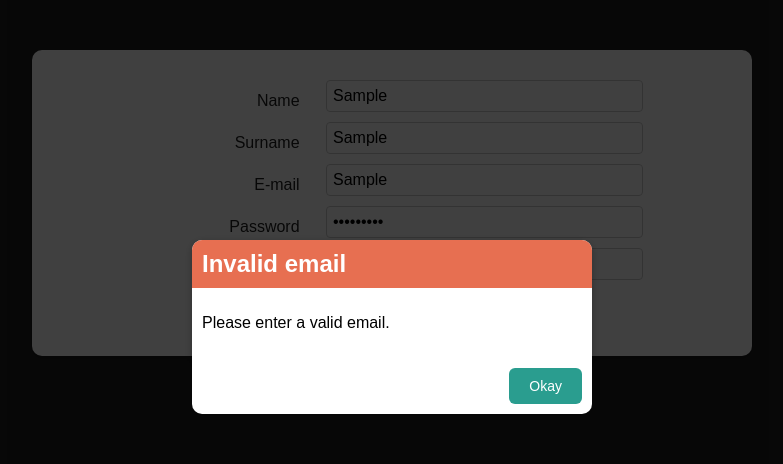
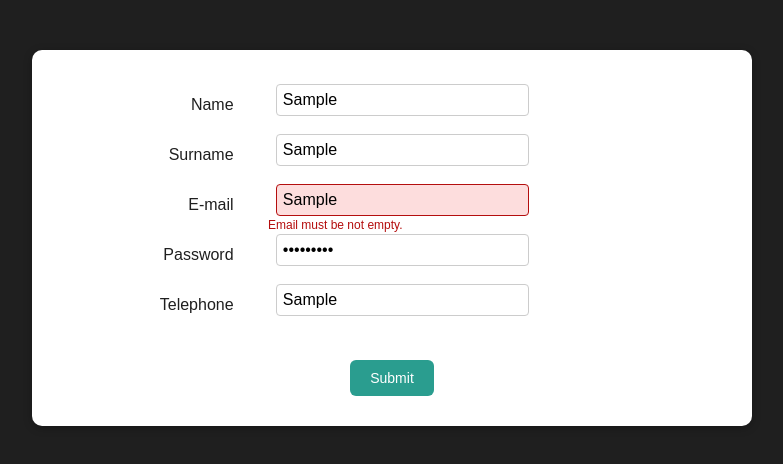
Before and after one commit to nbenlin/react-form-validation-with-error-modal, a React (Create React App) app: page / in a window 1280 px wide. Both pictures are taken after typing "Sample", "Sample", "Sample", "Sample123", "Sample" into the empty fields and a click on the button "Submit". Shown: the top 464 px of the page, without its empty margins (248-1031 px from the left). Built offline with nearby package versions, Linux system fonts and the light colour scheme.

Commit message:
add styling

```diff
--- a/src/components/UI/Button/Button.module.css
+++ b/src/components/UI/Button/Button.module.css
@@ -7,6 +7,7 @@
   border-radius: 6px;
   transition: 0.1s all ease;
   cursor: pointer;
+  margin-top: 30px;
 }
 
 .button:hover {
--- a/src/components/User/Add/AddUser.js
+++ b/src/components/User/Add/AddUser.js
@@ -65,45 +65,17 @@ const AddUser = (props) => {
       !phoneIsValid
     ) {
       setError({
-        title: "Invalid input",
-        message: "Please enter a valid credentials (non-empty values).",
+        title: "Invalid form!",
+        message: "Please complete all required fields.",
       });
       return;
     }
-    if (nameHasError)
-      setError({
-        title: "Invalid name",
-        message: "Please enter a valid name.",
-      });
-
-    if (surnameHasError)
-      setError({
-        title: "Invalid surname",
-        message: "Please enter a valid surname.",
-      });
-
-    if (emailHasError)
-      setError({
-        title: "Invalid email",
-        message: "Please enter a valid email.",
-      });
-
-    if (passwordHasError)
-      setError({
-        title: "Invalid password",
-        message: "Please enter a valid passowrd.",
-      });
-
-    if (phoneHasError)
-      setError({
-        title: "Invalid phone number",
-        message: "Please enter a valid phone number.",
-      });
   };
 
   const errorHandler = () => {
     setError(null);
   };
+  /* end handler functions */
 
   return (
     <>
@@ -116,7 +88,8 @@ const AddUser = (props) => {
       )}
       <Card className={classes.input}>
         <form onSubmit={formSubmittingHandler}>
-          <div>
+          <div className={nameHasError && classes.invalid}>
+            <div className={classes.inputItem}>
               <label htmlFor="name">Name</label>
               <input
                 id="name"
@@ -126,7 +99,13 @@ const AddUser = (props) => {
                 value={enteredName}
               />
             </div>
-          <div>
+            {nameHasError && (
+              <p className={classes.error}>Name must be not empty.</p>
+            )}
+          </div>
+
+          <div className={surnameHasError && classes.invalid}>
+            <div className={classes.inputItem}>
               <label htmlFor="surname">Surname</label>
               <input
                 id="surname"
@@ -136,7 +115,13 @@ const AddUser = (props) => {
                 value={enteredSurname}
               />
             </div>
-          <div>
+            {surnameHasError && (
+              <p className={classes.error}>Surname must be not empty.</p>
+            )}
+          </div>
+
+          <div className={emailHasError && classes.invalid}>
+            <div className={classes.inputItem}>
               <label htmlFor="email">E-mail</label>
               <input
                 id="email"
@@ -146,7 +131,13 @@ const AddUser = (props) => {
                 value={enteredEmail}
               />
             </div>
-          <div>
+            {emailHasError && (
+              <p className={classes.error}>Email must be not empty.</p>
+            )}
+          </div>
+
+          <div className={passwordHasError && classes.invalid}>
+            <div className={classes.inputItem}>
               <label htmlFor="password">Password</label>
               <input
                 id="password"
@@ -156,7 +147,12 @@ const AddUser = (props) => {
                 value={enteredPassword}
               />
             </div>
-          <div>
+            {passwordHasError && (
+              <p className={classes.error}>Password must be not empty.</p>
+            )}
+          </div>
+          <div className={phoneHasError && classes.invalid}>
+            <div className={classes.inputItem}>
               <label htmlFor="phone">Telephone</label>
               <input
                 id="phone"
@@ -166,6 +162,10 @@ const AddUser = (props) => {
                 value={enteredPhone}
               />
             </div>
+            {phoneHasError && (
+              <p className={classes.error}>Phone must be not empty.</p>
+            )}
+          </div>
           <Button type="submit">Submit</Button>
         </form>
       </Card>
--- a/src/components/User/Add/AddUser.module.css
+++ b/src/components/User/Add/AddUser.module.css
@@ -9,21 +9,30 @@
 .input form {
   display: flex;
   flex-direction: column;
-  justify-content: center;
+  /* justify-content: center; */
   align-items: center;
 }
 
 .input form div {
   display: flex;
+  flex-direction: column;
+  justify-content: space-around;
+  align-items: flex-start;
+  width: 80%;
+}
+
+.input form div .inputItem {
+  display: flex;
   flex-direction: row;
   justify-content: space-around;
   align-items: center;
   width: 80%;
+  height: 50px;
 }
 
 .input label {
   font-weight: 500;
-  width: 30%;
+  width: 20%;
   color: #1f1f1f;
 }
 
@@ -39,3 +48,25 @@
 .input input:focus {
   outline: none;
 }
+
+.invalid input {
+  border: 1px solid #b40e0e;
+  background-color: #fddddd;
+  display: flex;
+  justify-content: center;
+  align-items: center;
+  text-align: start;
+}
+
+.invalid input:focus {
+  border-color: #ff8800;
+  background-color: #fbe8d2;
+}
+
+.error {
+  position: fixed;
+  color: #b40e0e;
+  font-size: 12px;
+  text-align: start;
+  margin: 40px 0 0 140px;
+}
```
Lines whose indentation alone changed are shown as unchanged.
